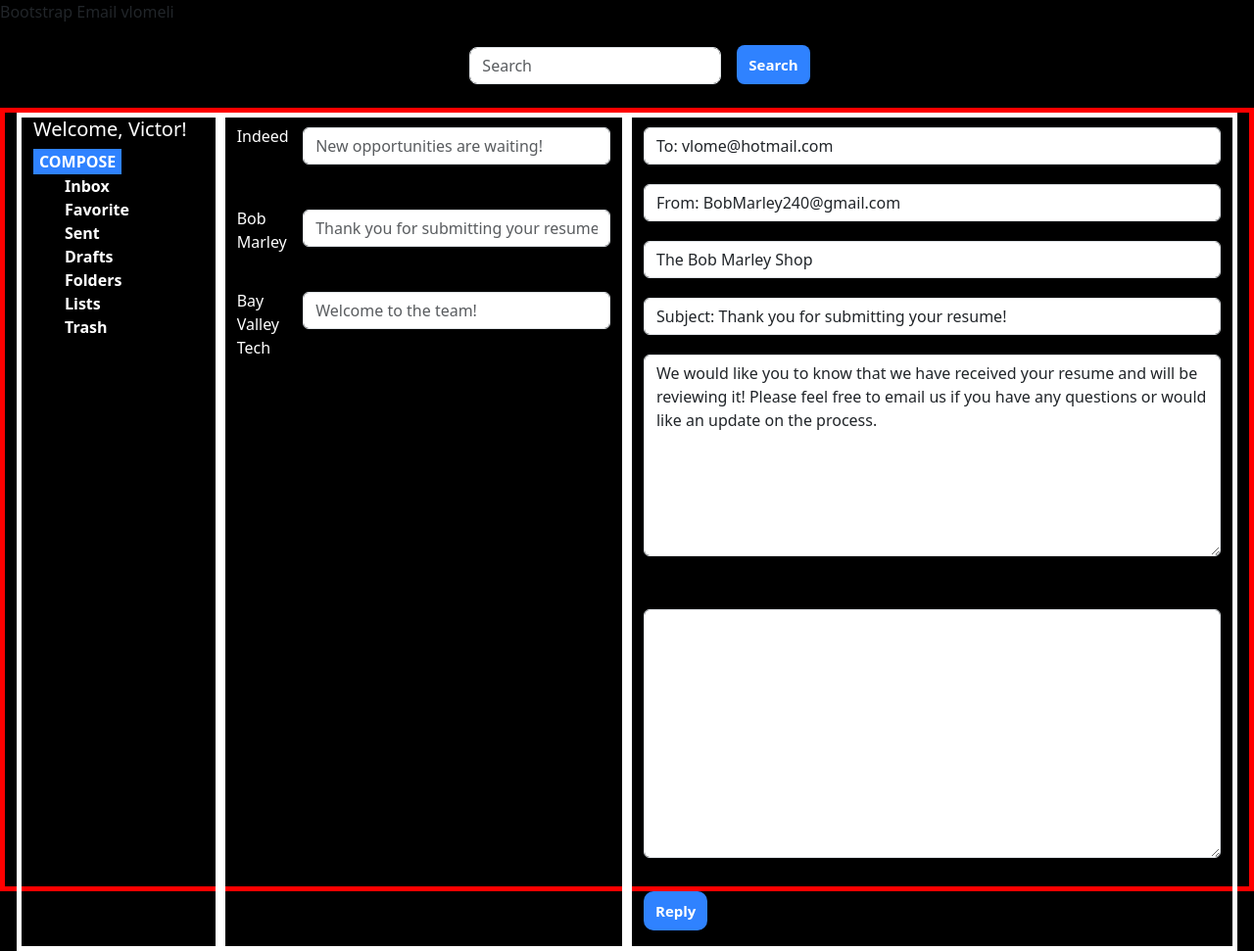
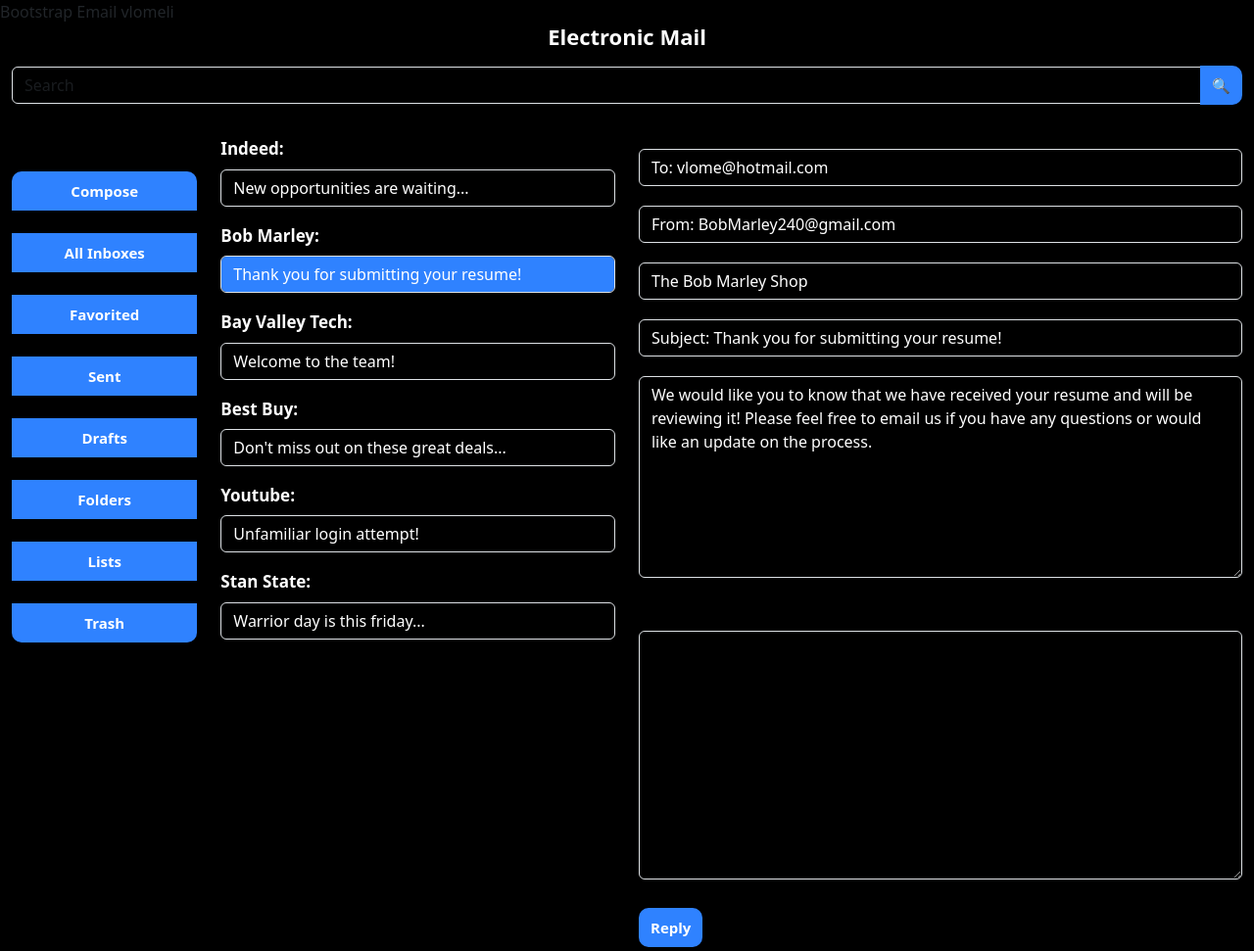
Before and after one commit to vlomeli/Bootstrap-Email-vlomeli, a plain HTML site: page index.html in a window 1280 px wide. Shown: the whole page at 98% size. Drawn offline with nearby package versions, Linux system fonts and the light colour scheme.

Commit message:
Updated Draft

```diff
--- a/index.html
+++ b/index.html
@@ -10,57 +10,78 @@
 </head>
 
 <body>
+    <!--menu button for mobile devices-->
+    <div class="d-block d-md-none d-flex ">
+      <div class="col-3">
+          <button class="btn btn-primary" type="button" data-bs-toggle="offcanvas" href="#inboxButton" aria-controls="inboxButton"> &#9776;</button>
+      </div>
+      <div class="col-6 d-flex justify-content-center">
+          <h1 id="inbox-title text-center">All Inboxes</h1>
+      </div>
+  </div>
 
+  <!--hamburger menu-->
+  <div class="offcanvas offcanvas-start d-flex justify-content-start " tabindex="-1" id="inboxButton">
+    <div class="offcanvas-header">
+        <h5 class="offcanvas-title" id="offcanvasInboxButton">Mailboxes</h5>
+        <button type="button" class="btn-close" data-bs-dismiss="offcanvas" aria-controls="inboxButton"></button>
+    </div>
+    <div class="offcanvas-body">
+        <div class="btn-group-vertical w-100 gap-4 " role="group">
+            <button type="button" class="btn btn-info btn-block ">Inbox</button>
+            <button type="button" class="btn btn-info btn-block">Favorited</button>
+            <button type="button" class="btn btn-info btn-block">Sent</button>
+            <button type="button" class="btn btn-info btn-block">Drafts</button>
+            <button type="button" class="btn btn-info btn-block">Folders</button>
+            <button type="button" class="btn btn-info btn-block">Lists</button>
+            <button type="button" class="btn btn-info btn-block">Trash</button>
+        </div>
+    </div>
+</div>
+  <!--Title & Search bar-->
+  <div class="text-center heading d-none d-md-block"><h1 id="inbox-title ">Electronic Mail</h1></div>
+  <div class="background">
+      <div class="container-fluid search-container">
+          <div class = "input-group mb-3 ">
+              <input type="text" class="form-control" placeholder="Search" id="search-bar">
+              <button class="btn btn-outline-secondary" type="button" id="button-addon2">&#128269;</button>
+          </div>
+      </div>
 
-  <!--Navbar Code-->
-    <nav class="navbar" style="background-color: black;">
-    <div class="container-fluid d-flex justify-content-center">
-      <form class="d-flex" role="search">
-        <input class="form-control m-3 rounded-3" type="search" placeholder="Search" aria-label="Search">
-        <button class="btn btn-outline-success rounded-3" type="submit">Search</button>
-      </form>
-    </div>
-  </nav>
+   <!-- Column One Code-->
+      <div class="container-fluid">
+          <div class="row">
+              <div class="col-md-3 col-lg-2 d-none d-md-block inbox-list">
+                  &nbsp
+                  <div class="btn-group-vertical w-100 gap-4"  role="group">
+                      <button type="button" class="btn btn-info btn-light">Compose</button>
+                      <button type="button" class="btn btn-info btn-light ">All Inboxes</button>
+                      <button type="button" class="btn btn-info btn-light">Favorited</button>
+                      <button type="button" class="btn btn-info btn-light">Sent</button>
+                      <button type="button" class="btn btn-info btn-light">Drafts</button>
+                      <button type="button" class="btn btn-info btn-light">Folders</button>
+                      <button type="button" class="btn btn-info btn-light">Lists</button>
+                      <button type="button" class="btn btn-info btn-light">Trash</button>
+                  </div>
+              </div>
 
-
-
-  <!-- Column One Code-->
-  <div class="container-fluid h-100 code-box">
-    <div class="row w-100 h-100">
-      <div class="col-md-3 col-lg-2  d-none d-md-inline  column-one column-all">
-        <h1> Welcome, Victor!</h1>
-        <input type="submit" value="COMPOSE" Id="Compose">
-        <ul class="Menu">
-          <li><a href="#/inbox"></a>Inbox</li>
-          <li><a href="#/favorite"></a> Favorite</li>
-          <li><a href="#/sent"></a>Sent</li>
-          <li><a href="#/drafts"></a>Drafts</li>
-          <li><a href="#/folders"></a>Folders</li>
-          <li><a href="#/lists"></a>Lists</li>
-          <li><a href="#/trash"></a>Trash</li>
-        </ul>
-      </div>
 
       <!-- Column Two Code-->
       <div class="col col-md-9 col-lg-4 column-two column-all">
-        <div class="row mb-3">
-          <label for="colFormLabel" class="col-sm-2 col-form-label">Indeed</label>
-          <div class="col-sm-10">
-            <input type="email" class="form-control" id="colFormLabel" placeholder="New opportunities are waiting!">
-          </div>
-        </div>
-        <div class="row mb-3">
-          <label for="colFormLabel" class="col-sm-2 col-form-label">Bob Marley</label>
-          <div class="col-sm-10">
-            <input type="email" class="form-control" id="colFormLabel"
-              placeholder="Thank you for submitting your resume!">
-          </div>
-        </div>
-        <div class="row mb-3">
-          <label for="colFormLabel" class="col-sm-2 col-form-label">Bay Valley Tech</label>
-          <div class="col-sm-10">
-            <input type="email" class="form-control" id="colFormLabel" placeholder="Welcome to the team!">
-          </div>
+        <div class="mb-3">
+          <h2> Indeed: </h2>
+          <input class="form-control" type="text" value="New opportunities are waiting..." aria-label="Readonly input example"
+            readonly>
+           <h2> Bob Marley:</h2>
+          <input class="form-control selected-email" type="text" value="Thank you for submitting your resume!" aria-label="Readonly input example" readonly>
+          <h2> Bay Valley Tech:</h2>
+          <input class="form-control" type="text" value="Welcome to the team!" aria-label="Readonly input example" readonly>
+          <h2> Best Buy: </h2>
+          <input class="form-control" type="text" value="Don't miss out on these great deals..." aria-label="Readonly input example" readonly>
+          <h2> Youtube: </h2>
+          <input class="form-control" type="text" value="Unfamiliar login attempt!" aria-label="Readonly input example" readonly>
+          <h2> Stan State: </h2>
+          <input class="form-control" type="text" value="Warrior day is this friday..." aria-label="Readonly input example" readonly>
         </div>
       </div>
 
@@ -83,7 +104,7 @@
             <div class="mb-3">
               <label for="exampleFormControlTextarea1" class="form-label"></label>
               <textarea class="form-control response" id="exampleFormControlTextarea1" rows="10"></textarea>
-              <button class="btn btn-outline-success" type="submit">Reply</button>
+              <button class="btn btn-outline-secondary btn-light" type="submit">Reply</button>
             </div>
           </div>
         </div>
--- a/style.css
+++ b/style.css
@@ -3,8 +3,6 @@
     display: inline-flex;
     justify-content: center;
     align-content: flex-start;
-    border: 5px red solid;
-
     }
 
 body {
@@ -12,26 +10,16 @@
     background-color: black;
     }
 
-.navbar {
-    width: calc(100% + 10px);
-
-}
-
-.navbar-container{
-    height: 10%;
-}
-
 .column-all {
-    border: 5px white solid;
-    color: white;
+    color:white;
     }
-
 
 .form-control {
     margin-top:10px ;
     margin-bottom: 20px;
-    padding: px;
-}
+    color: white;
+    background-color: transparent;
+    }
 
 .btn{
     color: white;
@@ -40,27 +28,30 @@
     border-radius: 10px;
     font-weight: bold;
     font-size: 15px;
-    margin-top: 14px;
+    margin-top: 9px;
     height: 40px;
 }
 
+#inboxButton {
+    background-color:black;
+    color: white;
+    }
+
 .btn:hover{
-    background-color: none;
+    background-color: grey;
+    color:white;
 }
 
-
+.selected-email {
+    background-color: #2F82FF;
+}
 h1 {
-    font-size: 20px;
-}
-
-li {
-    list-style: none;
+    font-size: 22px;
+    color: white;
     font-weight: bold;
 }
 
-#Compose {
-    color: white;
-    background-color: #2F82FF;
-    border: transparent;
+h2 {
+    font-size: 17px;
     font-weight: bold;
 }
```
